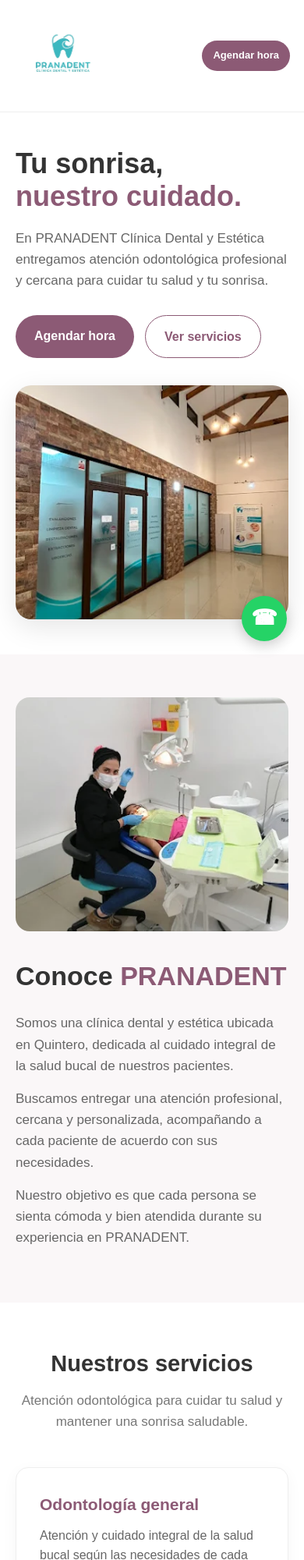
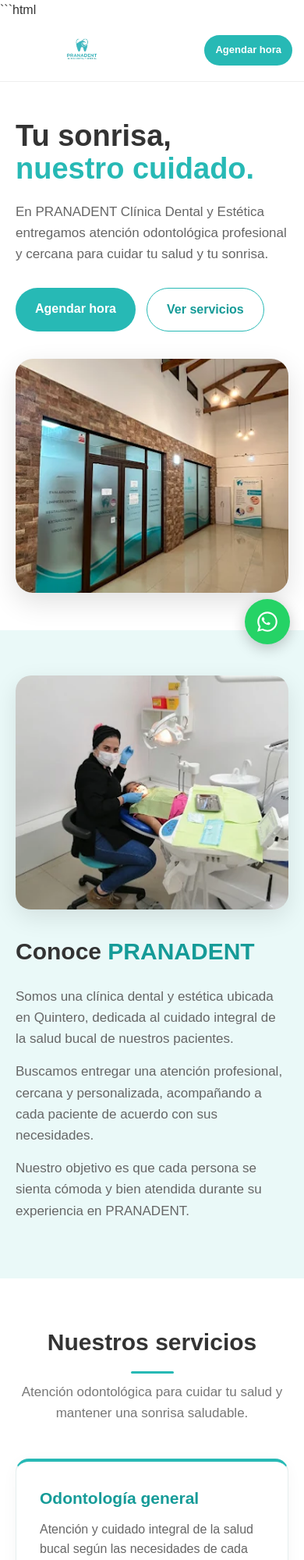
Before and after one commit to victoriafigueroag/pranadent, a plain HTML site: page index.html in a window 390 px wide. Shown: the top 2000 px of the page at 78% size. Drawn offline with Linux system fonts and the light colour scheme.

Commit message:
Update index.html

````diff
--- a/index.html
+++ b/index.html
@@ -1,3 +1,4 @@
+```html
 <!DOCTYPE html>
 <html lang="es">
 <head>
@@ -13,10 +14,21 @@
   <meta name="author" content="PRANADENT Clínica Dental y Estética">
 
   <meta property="og:title" content="PRANADENT | Clínica Dental y Estética en Quintero">
-  <meta property="og:description" content="Cuidamos tu sonrisa con atención odontológica profesional en Quintero.">
+  <meta property="og:description" content="Atención odontológica profesional y cercana en Quintero.">
   <meta property="og:type" content="website">
 
   <style>
+
+    :root {
+      --calipso: #27B9B5;
+      --calipso-dark: #159B98;
+      --calipso-light: #EAF9F8;
+      --text: #333333;
+      --gray: #666666;
+      --light: #F7FBFB;
+      --white: #FFFFFF;
+    }
+
     * {
       box-sizing: border-box;
       margin: 0;
@@ -29,8 +41,8 @@
 
     body {
       font-family: Arial, Helvetica, sans-serif;
-      color: #333;
-      background: #ffffff;
+      color: var(--text);
+      background: var(--white);
       line-height: 1.6;
     }
 
@@ -44,10 +56,13 @@
       display: block;
     }
 
-    /* HEADER */
+
+    /* =========================
+       HEADER
+    ========================= */
 
     header {
-      background: #ffffff;
+      background: rgba(255,255,255,0.97);
       border-bottom: 1px solid #eeeeee;
       position: sticky;
       top: 0;
@@ -57,51 +72,65 @@
     .nav-container {
       max-width: 1150px;
       margin: auto;
-      padding: 14px 25px;
+      min-height: 92px;
+      padding: 8px 25px;
       display: flex;
       align-items: center;
       justify-content: space-between;
       gap: 30px;
     }
 
+    /*
+      El logo tiene margen blanco dentro del archivo.
+      Aumentamos su tamaño para que el logo visible
+      tenga mayor presencia.
+    */
+
     .logo {
-      width: 155px;
+      width: 225px;
+      height: 76px;
+      object-fit: contain;
+      object-position: center;
     }
 
     nav {
       display: flex;
       align-items: center;
-      gap: 25px;
+      gap: 26px;
     }
 
     nav a {
       font-size: 15px;
       font-weight: 600;
-      color: #444;
+      color: #444444;
       transition: 0.3s;
     }
 
     nav a:hover {
-      color: #8c5a75;
+      color: var(--calipso-dark);
     }
 
     .nav-button {
-      background: #8c5a75;
+      background: var(--calipso);
       color: white !important;
-      padding: 11px 18px;
-      border-radius: 25px;
+      padding: 12px 20px;
+      border-radius: 28px;
     }
 
     .nav-button:hover {
-      background: #70445d;
+      background: var(--calipso-dark);
+      transform: translateY(-1px);
     }
 
-    /* HERO */
+
+    /* =========================
+       HERO
+    ========================= */
 
     .hero {
       max-width: 1150px;
       margin: auto;
-      padding: 70px 25px;
+      padding: 72px 25px;
       display: grid;
       grid-template-columns: 1fr 1fr;
       align-items: center;
@@ -109,21 +138,21 @@
     }
 
     .hero-text h1 {
-      font-size: 48px;
-      line-height: 1.15;
-      color: #333;
+      font-size: 50px;
+      line-height: 1.12;
+      color: var(--text);
       margin-bottom: 20px;
     }
 
     .hero-text h1 span {
-      color: #8c5a75;
+      color: var(--calipso);
     }
 
     .hero-text p {
       font-size: 19px;
-      color: #666;
+      color: var(--gray);
       margin-bottom: 30px;
-      max-width: 520px;
+      max-width: 530px;
     }
 
     .hero-buttons {
@@ -134,36 +163,36 @@
 
     .button {
       display: inline-block;
-      padding: 14px 24px;
+      padding: 14px 25px;
       border-radius: 28px;
       font-weight: bold;
       transition: 0.3s;
     }
 
     .button-primary {
-      background: #8c5a75;
+      background: var(--calipso);
       color: white;
     }
 
     .button-primary:hover {
-      background: #70445d;
+      background: var(--calipso-dark);
       transform: translateY(-2px);
     }
 
     .button-secondary {
-      border: 1px solid #8c5a75;
-      color: #8c5a75;
+      border: 1.5px solid var(--calipso);
+      color: var(--calipso-dark);
       background: white;
     }
 
     .button-secondary:hover {
-      background: #faf5f7;
+      background: var(--calipso-light);
     }
 
     .hero-image {
-      border-radius: 20px;
+      border-radius: 22px;
       overflow: hidden;
-      box-shadow: 0 10px 35px rgba(0,0,0,0.10);
+      box-shadow: 0 12px 35px rgba(0,0,0,0.12);
     }
 
     .hero-image img {
@@ -172,7 +201,10 @@
       object-fit: cover;
     }
 
-    /* GENERAL SECTIONS */
+
+    /* =========================
+       SECCIONES
+    ========================= */
 
     section {
       padding: 75px 25px;
@@ -189,20 +221,33 @@
     }
 
     .section-title h2 {
-      font-size: 34px;
-      color: #333;
+      font-size: 35px;
+      color: var(--text);
       margin-bottom: 10px;
     }
 
+    .section-title h2::after {
+      content: "";
+      display: block;
+      width: 55px;
+      height: 3px;
+      background: var(--calipso);
+      margin: 13px auto 0;
+      border-radius: 3px;
+    }
+
     .section-title p {
-      color: #777;
+      color: #777777;
       font-size: 17px;
     }
 
-    /* ABOUT */
+
+    /* =========================
+       NOSOTROS
+    ========================= */
 
     .about {
-      background: #faf7f8;
+      background: var(--calipso-light);
     }
 
     .about-grid {
@@ -213,8 +258,9 @@
     }
 
     .about-image {
-      border-radius: 18px;
+      border-radius: 20px;
       overflow: hidden;
+      box-shadow: 0 10px 30px rgba(0,0,0,0.10);
     }
 
     .about-image img {
@@ -224,22 +270,25 @@
     }
 
     .about-text h2 {
-      font-size: 34px;
+      font-size: 35px;
       margin-bottom: 20px;
-      color: #333;
+      color: var(--text);
     }
 
     .about-text h2 span {
-      color: #8c5a75;
+      color: var(--calipso-dark);
     }
 
     .about-text p {
-      color: #666;
+      color: var(--gray);
       margin-bottom: 15px;
       font-size: 17px;
     }
 
-    /* SERVICES */
+
+    /* =========================
+       SERVICIOS
+    ========================= */
 
     .services-grid {
       display: grid;
@@ -249,10 +298,11 @@
 
     .service {
       padding: 30px;
-      border: 1px solid #eeeeee;
-      border-radius: 16px;
+      border: 1px solid #e5eeee;
+      border-radius: 17px;
       background: white;
       box-shadow: 0 5px 20px rgba(0,0,0,0.04);
+      border-top: 4px solid var(--calipso);
       transition: 0.3s;
     }
 
@@ -262,19 +312,22 @@
     }
 
     .service h3 {
-      color: #8c5a75;
+      color: var(--calipso-dark);
       font-size: 21px;
       margin-bottom: 10px;
     }
 
     .service p {
-      color: #666;
+      color: var(--gray);
     }
 
-    /* GALLERY */
+
+    /* =========================
+       GALERÍA
+    ========================= */
 
     .gallery {
-      background: #faf7f8;
+      background: var(--light);
     }
 
     .gallery-grid {
@@ -287,6 +340,7 @@
       border-radius: 18px;
       overflow: hidden;
       box-shadow: 0 8px 25px rgba(0,0,0,0.08);
+      background: white;
     }
 
     .gallery-item img {
@@ -300,76 +354,90 @@
       transform: scale(1.03);
     }
 
-    /* CONTACT */
+
+    /* =========================
+       CONTACTO
+    ========================= */
 
     .contact {
       background: white;
     }
 
     .contact-box {
-      background: #faf7f8;
+      background: var(--calipso-light);
+      border: 1px solid #d9f0ef;
       border-radius: 22px;
-      padding: 45px;
+      padding: 50px 35px;
       text-align: center;
       max-width: 850px;
       margin: auto;
     }
 
     .contact-box h2 {
-      font-size: 34px;
+      font-size: 35px;
       margin-bottom: 15px;
     }
 
     .contact-box p {
-      color: #666;
+      color: var(--gray);
       font-size: 17px;
-      margin-bottom: 10px;
+      margin-bottom: 8px;
     }
 
     .address {
-      margin: 20px 0 28px;
+      margin: 22px 0 30px;
       font-weight: 600;
-      color: #555;
+      color: #555555;
     }
 
-    /* FOOTER */
+
+    /* =========================
+       FOOTER
+    ========================= */
 
     footer {
-      background: #333;
+      background: #333333;
       color: white;
-      padding: 35px 25px;
+      padding: 38px 25px;
       text-align: center;
     }
 
+    /*
+      No aplicamos filtros al logo.
+      Queremos que conserve sus colores originales.
+    */
+
     footer img {
-      width: 130px;
+      width: 165px;
+      height: 65px;
+      object-fit: contain;
       margin: 0 auto 15px;
-      filter: brightness(0) invert(1);
     }
 
     footer p {
-      color: #ddd;
+      color: #dddddd;
       font-size: 14px;
       margin: 5px 0;
     }
 
-    /* WHATSAPP FLOATING BUTTON */
+
+    /* =========================
+       WHATSAPP
+    ========================= */
 
     .whatsapp {
       position: fixed;
       right: 22px;
       bottom: 22px;
-      width: 58px;
-      height: 58px;
+      width: 60px;
+      height: 60px;
       background: #25D366;
       color: white;
       border-radius: 50%;
       display: flex;
       align-items: center;
       justify-content: center;
-      font-size: 27px;
-      font-weight: bold;
-      box-shadow: 0 5px 18px rgba(0,0,0,0.20);
+      box-shadow: 0 5px 18px rgba(0,0,0,0.22);
       z-index: 2000;
       transition: 0.3s;
     }
@@ -378,20 +446,31 @@
       transform: scale(1.08);
     }
 
-    /* MOBILE */
+    .whatsapp svg {
+      width: 34px;
+      height: 34px;
+      fill: white;
+    }
+
+
+    /* =========================
+       MOBILE
+    ========================= */
 
     @media (max-width: 800px) {
 
       .nav-container {
-        padding: 12px 18px;
+        min-height: 78px;
+        padding: 6px 15px;
       }
 
       .logo {
-        width: 125px;
+        width: 180px;
+        height: 65px;
       }
 
       nav {
-        gap: 10px;
+        gap: 8px;
       }
 
       nav a:not(.nav-button) {
@@ -405,12 +484,12 @@
 
       .hero {
         grid-template-columns: 1fr;
-        padding: 45px 20px;
+        padding: 48px 20px;
         gap: 35px;
       }
 
       .hero-text h1 {
-        font-size: 36px;
+        font-size: 38px;
       }
 
       .hero-text p {
@@ -422,11 +501,11 @@
       }
 
       section {
-        padding: 55px 20px;
+        padding: 58px 20px;
       }
 
       .section-title h2 {
-        font-size: 29px;
+        font-size: 30px;
       }
 
       .about-grid {
@@ -436,6 +515,10 @@
 
       .about-image img {
         height: 300px;
+      }
+
+      .about-text h2 {
+        font-size: 30px;
       }
 
       .services-grid {
@@ -451,47 +534,82 @@
       }
 
       .contact-box {
-        padding: 30px 20px;
+        padding: 35px 20px;
       }
 
       .contact-box h2 {
-        font-size: 29px;
+        font-size: 30px;
+      }
+
+      .whatsapp {
+        width: 58px;
+        height: 58px;
+        right: 18px;
+        bottom: 18px;
+      }
+
+      .whatsapp svg {
+        width: 32px;
+        height: 32px;
       }
     }
+
   </style>
 </head>
 
+
 <body>
 
-  <!-- HEADER -->
+  <!-- =========================
+       HEADER
+  ========================= -->
 
   <header>
+
     <div class="nav-container">
 
       <a href="#inicio">
-        <img src="logo.webp" alt="PRANADENT Clínica Dental y Estética" class="logo">
+
+        <img
+          src="logo.webp"
+          alt="PRANADENT Clínica Dental y Estética"
+          class="logo">
+
       </a>
 
+
       <nav>
+
         <a href="#nosotros">Nosotros</a>
+
         <a href="#servicios">Servicios</a>
+
         <a href="#contacto">Contacto</a>
 
         <a
           href="https://wa.me/56921133611?text=Hola%20PRANADENT,%20quisiera%20consultar%20por%20una%20hora"
           target="_blank"
           class="nav-button">
+
           Agendar hora
+
         </a>
+
       </nav>
 
     </div>
+
   </header>
 
 
-  <!-- HERO -->
+  <!-- =========================
+       CONTENIDO
+  ========================= -->
 
   <main>
+
+
+    <!-- HERO -->
 
     <section class="hero" id="inicio">
 
@@ -514,24 +632,35 @@
             href="https://wa.me/56921133611?text=Hola%20PRANADENT,%20quisiera%20agendar%20una%20hora"
             target="_blank"
             class="button button-primary">
+
             Agendar hora
+
           </a>
 
-          <a href="#servicios" class="button button-secondary">
+
+          <a
+            href="#servicios"
+            class="button button-secondary">
+
             Ver servicios
+
           </a>
 
         </div>
 
       </div>
 
+
       <div class="hero-image">
+
         <img
           src="fachada.webp"
           alt="PRANADENT Clínica Dental y Estética en Quintero">
+
       </div>
 
     </section>
+
 
 
     <!-- NOSOTROS -->
@@ -542,11 +671,15 @@
 
         <div class="about-grid">
 
+
           <div class="about-image">
+
             <img
               src="atencion1.webp"
               alt="Atención odontológica en PRANADENT Quintero">
+
           </div>
+
 
           <div class="about-text">
 
@@ -555,9 +688,9 @@
             </h2>
 
             <p>
-              Somos una clínica dental y estética ubicada en
-              Quintero, dedicada al cuidado integral de la salud
-              bucal de nuestros pacientes.
+              Somos una clínica dental y estética ubicada
+              en Quintero, dedicada al cuidado integral de
+              la salud bucal de nuestros pacientes.
             </p>
 
             <p>
@@ -581,11 +714,13 @@
     </section>
 
 
+
     <!-- SERVICIOS -->
 
     <section id="servicios">
 
       <div class="section-container">
+
 
         <div class="section-title">
 
@@ -600,6 +735,7 @@
 
 
         <div class="services-grid">
+
 
           <div class="service">
 
@@ -648,6 +784,7 @@
 
           </div>
 
+
         </div>
 
       </div>
@@ -655,11 +792,13 @@
     </section>
 
 
+
     <!-- GALERÍA -->
 
     <section class="gallery">
 
       <div class="section-container">
+
 
         <div class="section-title">
 
@@ -674,6 +813,7 @@
 
 
         <div class="gallery-grid">
+
 
           <div class="gallery-item">
 
@@ -692,11 +832,13 @@
 
           </div>
 
+
         </div>
 
       </div>
 
     </section>
+
 
 
     <!-- CONTACTO -->
@@ -705,18 +847,20 @@
 
       <div class="section-container">
 
+
         <div class="contact-box">
 
           <h2>Agenda tu atención</h2>
 
           <p>
-            ¿Quieres consultar por un tratamiento o
-            agendar una hora?
+            ¿Quieres consultar por un tratamiento
+            o agendar una hora?
           </p>
 
           <p>
             Escríbenos directamente por WhatsApp.
           </p>
+
 
           <div class="address">
 
@@ -724,6 +868,7 @@
             Quintero, Región de Valparaíso, Chile
 
           </div>
+
 
           <a
             href="https://wa.me/56921133611?text=Hola%20PRANADENT,%20quisiera%20consultar%20por%20una%20hora"
@@ -743,7 +888,10 @@
   </main>
 
 
-  <!-- FOOTER -->
+
+  <!-- =========================
+       FOOTER
+  ========================= -->
 
   <footer>
 
@@ -766,7 +914,10 @@
   </footer>
 
 
-  <!-- WHATSAPP -->
+
+  <!-- =========================
+       BOTÓN WHATSAPP
+  ========================= -->
 
   <a
     href="https://wa.me/56921133611?text=Hola%20PRANADENT,%20quisiera%20agendar%20una%20hora"
@@ -774,9 +925,18 @@
     class="whatsapp"
     aria-label="Contactar a PRANADENT por WhatsApp">
 
-    ☎
+    <svg
+      viewBox="0 0 32 32"
+      aria-hidden="true">
+
+      <path d="M19.11 17.39c-.27-.14-1.58-.78-1.82-.87-.24-.09-.42-.14-.6.14-.18.27-.69.87-.85 1.05-.16.18-.31.2-.58.07-.27-.14-1.14-.42-2.17-1.34-.8-.71-1.34-1.58-1.5-1.85-.16-.27-.02-.42.12-.56.12-.12.27-.31.4-.47.14-.16.18-.27.27-.45.09-.18.04-.34-.02-.47-.07-.14-.6-1.45-.82-1.99-.22-.53-.44-.46-.6-.47h-.51c-.18 0-.47.07-.71.34-.24.27-.93.91-.93 2.22s.96 2.57 1.09 2.75c.13.18 1.89 2.89 4.58 4.05.64.28 1.14.45 1.53.57.64.2 1.22.17 1.68.1.51-.08 1.58-.65 1.8-1.27.22-.62.22-1.15.16-1.27-.07-.11-.25-.18-.52-.31z"/>
+
+      <path d="M16.01 3.2c-7.06 0-12.8 5.74-12.8 12.8 0 2.26.59 4.46 1.72 6.4L3.1 28.8l6.55-1.72a12.78 12.78 0 0 0 6.36 1.68h.01c7.06 0 12.8-5.74 12.8-12.8S23.07 3.2 16.01 3.2zm0 23.43h-.01a10.61 10.61 0 0 1-5.4-1.48l-.39-.23-3.89 1.02 1.04-3.79-.25-.4a10.62 10.62 0 1 1 8.9 4.88z"/>
+
+    </svg>
 
   </a>
 
 </body>
 </html>
+```
````
